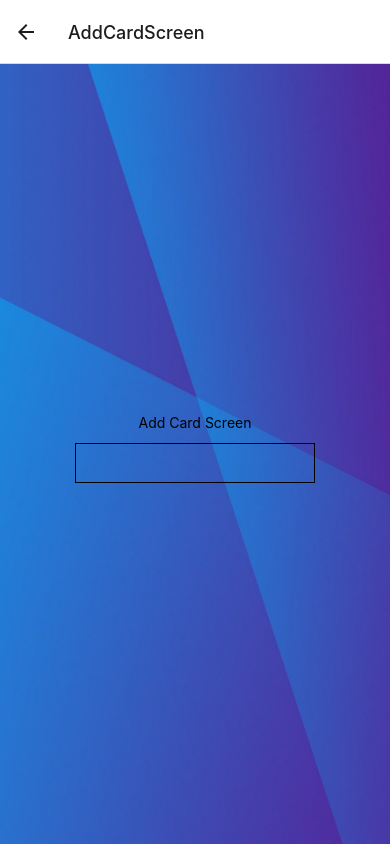
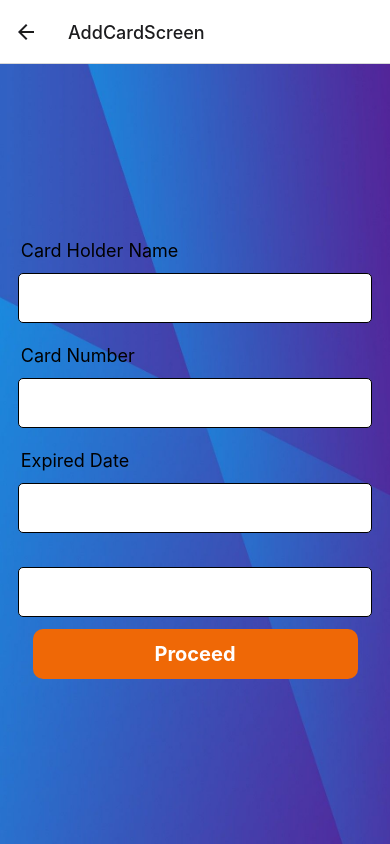
Before and after one commit to User-Experience-Design-SE3050-2021/se3050---uee-2021s2_reg_wd_05, a React Native app: screen /AddCardScreen in a window 390 px wide. Built offline with nearby package versions, Linux system fonts and the light colour scheme.

Commit message:
AddCardScreen implementing

```diff
--- a/src/screens/AddCardScreen.js
+++ b/src/screens/AddCardScreen.js
@@ -1,17 +1,20 @@
 import React from "react";
 import {View, Text, StyleSheet, TextInput} from "react-native";
+import {InputField, PrimaryButton} from "../components";
 
 const AddCardScreen = () => {
-    const [text, onChangeText] = React.useState("");
+
+    const btnClick = () => {
+        console.log('Proceed button clicked');
+    }
 
     return(
         <View style={styles.container}>
-            <Text>Add Card Screen</Text>
-            <TextInput
-                style={styles.input}
-                onChangeText={onChangeText}
-                value={text}
-            />
+            <InputField text="Card Holder Name" />
+            <InputField text="Card Number" />
+            <InputField text="Expired Date" />
+            <InputField />
+            <PrimaryButton onPress={btnClick} text="Proceed"/>
         </View>
     )
 }
```
